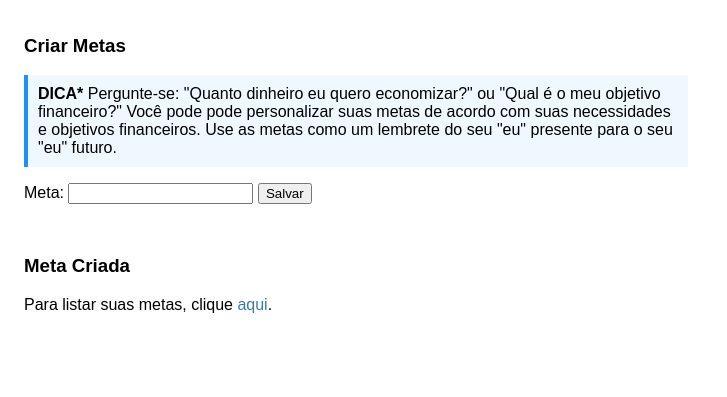
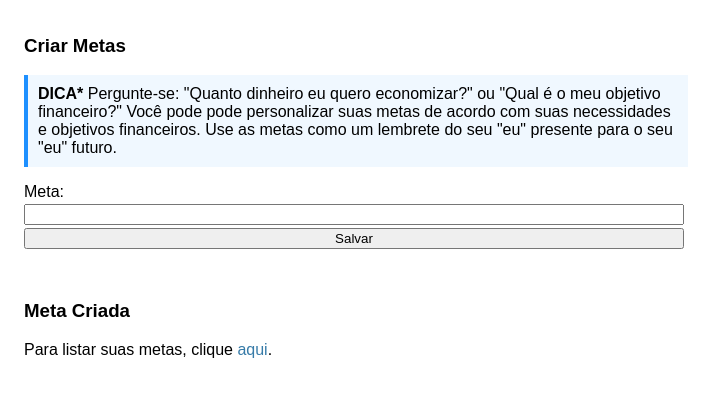
Before and after one commit to catce2020111lmat0259-pixel/projeto-integrador-controle-financeiro-pessoal, a Flask app: page /criar-metas in a window 1280 px wide. Shown: the part 69-466 px from the top of the page, without its empty margins (0-727 px from the left). Run offline with Flask 3, Linux system fonts and the light colour scheme.

Commit message:
Refactor CSS to add form styles and button

```diff
--- a/Sprint02/projeto/static/style.css
+++ b/Sprint02/projeto/static/style.css
@@ -11,16 +11,31 @@
 a {color: #377ba8; text-decoration: none;}
 
 main {
-    display: flex; gap: 2rem;
+    display: flex;
+    gap: 2rem;
     flex-wrap: wrap;
+}
+
+.form-metas {
+    display: flex;
+    flex-direction: column;
+    max-width: 660px;
+    gap: 3px;
+}
+
+.btn-salvar {
+    padding: 5px;
+    border: none;
+    max-width: 100px;
+    border-radius: 6px;
+    background: #007BFF;
+    color: white;
 }
 
 .dicas-container {width: 800px;}
 .dicas {background: #f0f8ff; padding: 10px; border-left: 4px solid #1e90ff; max-width: 80%;}
 
-li {
-    list-style: none;
-}
+li {list-style: none;}
 
 .secao-meta-criada {width: 800px;}
 .meta-criada {margin-bottom: 3px; background: #faf7fd; padding: 10px; border-left: 4px solid #c795ff; max-width: 80%; min-height: 10px; overflow-wrap: break-word;}
```
